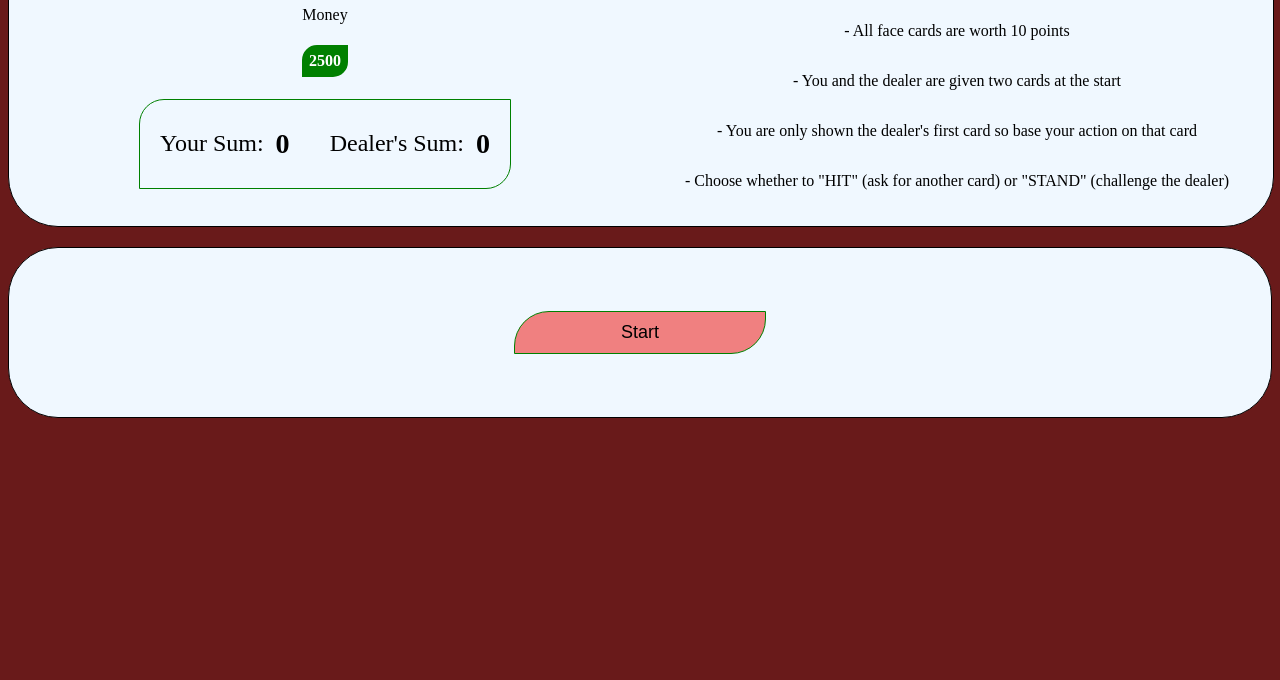
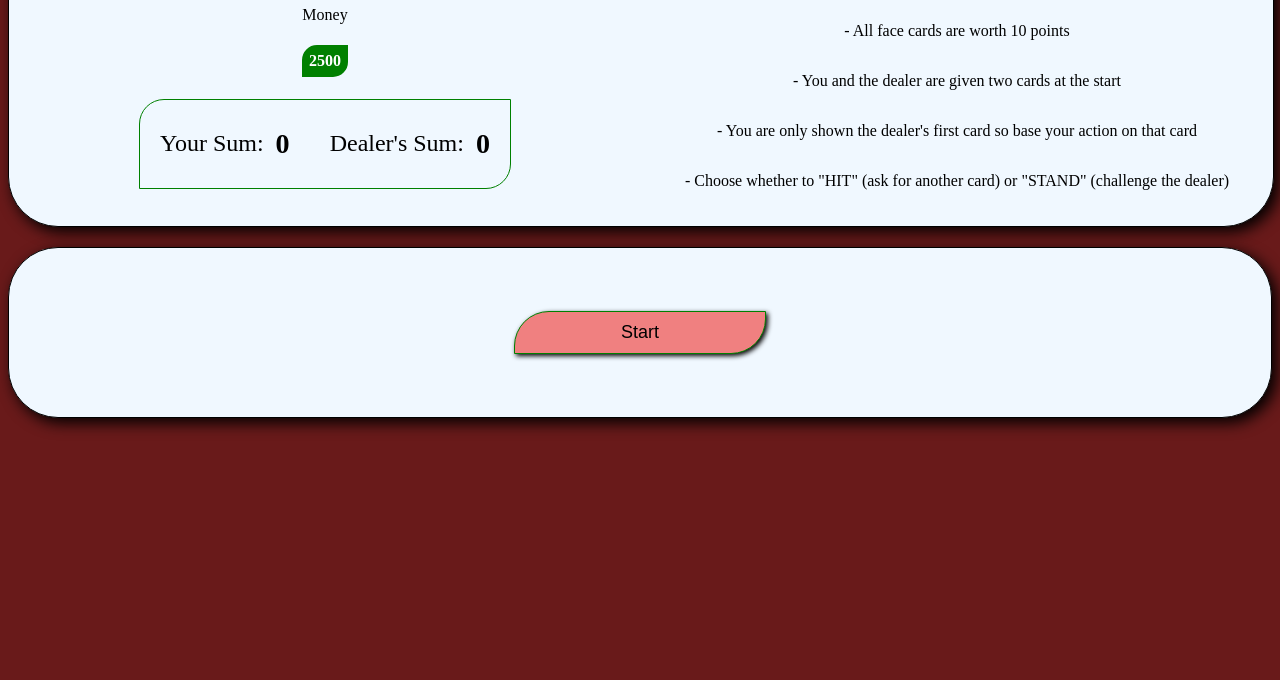
Before and after one commit to antonclayton/BlackJackGame, a plain HTML site: page index.html in a window 1280 px wide. Shown: the part 120-800 px from the top of the page. Drawn offline with Linux system fonts and the light colour scheme.

Commit message:
box-shadow style change

```diff
--- a/style.css
+++ b/style.css
@@ -12,6 +12,7 @@ body {
     background-color: aliceblue;
     border-radius: 50px;
     border: 1px solid black;
+    box-shadow: 5px 5px 15px black;
 }
 .textContainer {
     width: 50%;
@@ -65,6 +66,7 @@ body {
     background-color: aliceblue;
     border-radius: 50px;
     border: 1px solid black;
+    box-shadow: 5px 5px 15px black;
 }
 button {
     margin: 5%;
@@ -75,6 +77,8 @@ button {
     border-radius: 35px 0;
     background-color: lightcoral;
     font-size: large;
+    cursor: pointer;
+    box-shadow: 2px 2px 5px black;
 
 }
 
```
